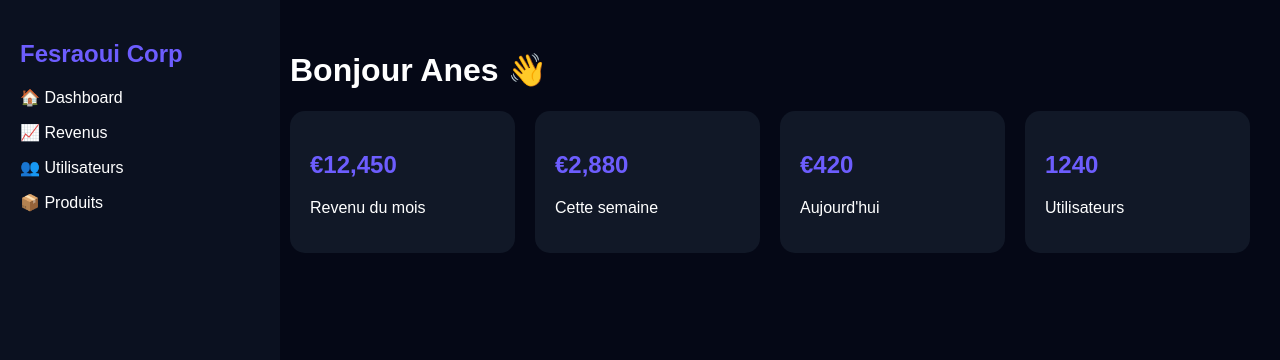
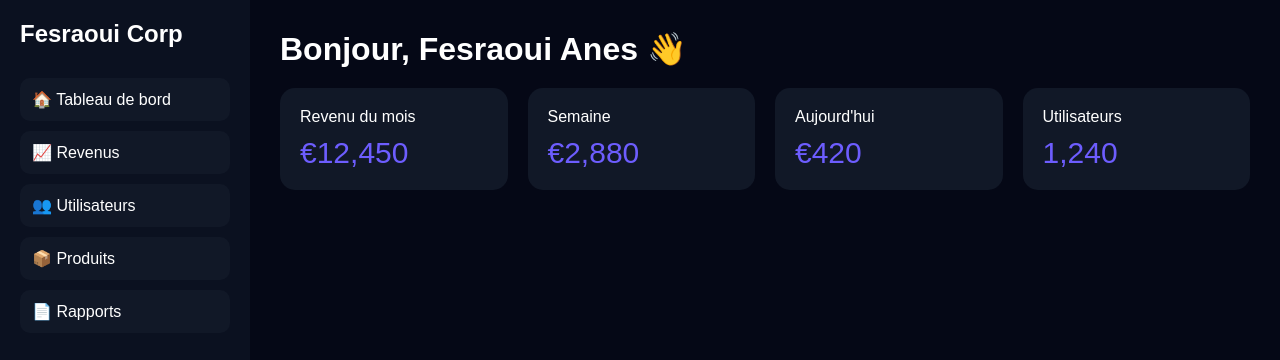
Before and after one commit to anesfsr-cmyk/Fesraoui-Corp, a plain HTML site: page index.html in a window 1280 px wide. Drawn offline with Linux system fonts and the light colour scheme.

Commit message:
Update index.html

```diff
--- a/index.html
+++ b/index.html
@@ -3,60 +3,108 @@
 <head>
 <meta charset="UTF-8">
 <meta name="viewport" content="width=device-width, initial-scale=1.0">
-<title>Dashboard</title>
+<title>Fesraoui Corp</title>
+
 <style>
+*{
+margin:0;
+padding:0;
+box-sizing:border-box;
+font-family:Arial,sans-serif;
+}
+
 body{
-margin:0;
-font-family:Arial,sans-serif;
 background:#050816;
 color:white;
+display:flex;
+min-height:100vh;
 }
+
 .sidebar{
-position:fixed;
-left:0;
-top:0;
-width:240px;
-height:100vh;
+width:250px;
 background:#0b1120;
 padding:20px;
 }
+
+.logo{
+font-size:24px;
+font-weight:bold;
+margin-bottom:30px;
+}
+
+.menu div{
+padding:12px;
+margin-bottom:10px;
+background:#111827;
+border-radius:10px;
+}
+
 .content{
-margin-left:260px;
+flex:1;
 padding:30px;
 }
+
 .cards{
 display:grid;
 grid-template-columns:repeat(4,1fr);
 gap:20px;
+margin-top:20px;
 }
+
 .card{
 background:#111827;
 padding:20px;
 border-radius:15px;
 }
-h2{
+
+.value{
+font-size:30px;
 color:#6d5dfe;
+margin-top:10px;
 }
 </style>
 </head>
+
 <body>
 
 <div class="sidebar">
-<h2>Fesraoui Corp</h2>
-<p>🏠 Dashboard</p>
-<p>📈 Revenus</p>
-<p>👥 Utilisateurs</p>
-<p>📦 Produits</p>
+<div class="logo">Fesraoui Corp</div>
+
+<div class="menu">
+<div>🏠 Tableau de bord</div>
+<div>📈 Revenus</div>
+<div>👥 Utilisateurs</div>
+<div>📦 Produits</div>
+<div>📄 Rapports</div>
+</div>
 </div>
 
 <div class="content">
-<h1>Bonjour Anes 👋</h1>
+
+<h1>Bonjour, Fesraoui Anes 👋</h1>
 
 <div class="cards">
-<div class="card"><h2>€12,450</h2><p>Revenu du mois</p></div>
-<div class="card"><h2>€2,880</h2><p>Cette semaine</p></div>
-<div class="card"><h2>€420</h2><p>Aujourd'hui</p></div>
-<div class="card"><h2>1240</h2><p>Utilisateurs</p></div>
+
+<div class="card">
+<div>Revenu du mois</div>
+<div class="value">€12,450</div>
+</div>
+
+<div class="card">
+<div>Semaine</div>
+<div class="value">€2,880</div>
+</div>
+
+<div class="card">
+<div>Aujourd'hui</div>
+<div class="value">€420</div>
+</div>
+
+<div class="card">
+<div>Utilisateurs</div>
+<div class="value">1,240</div>
+</div>
+
 </div>
 
 </div>
```
